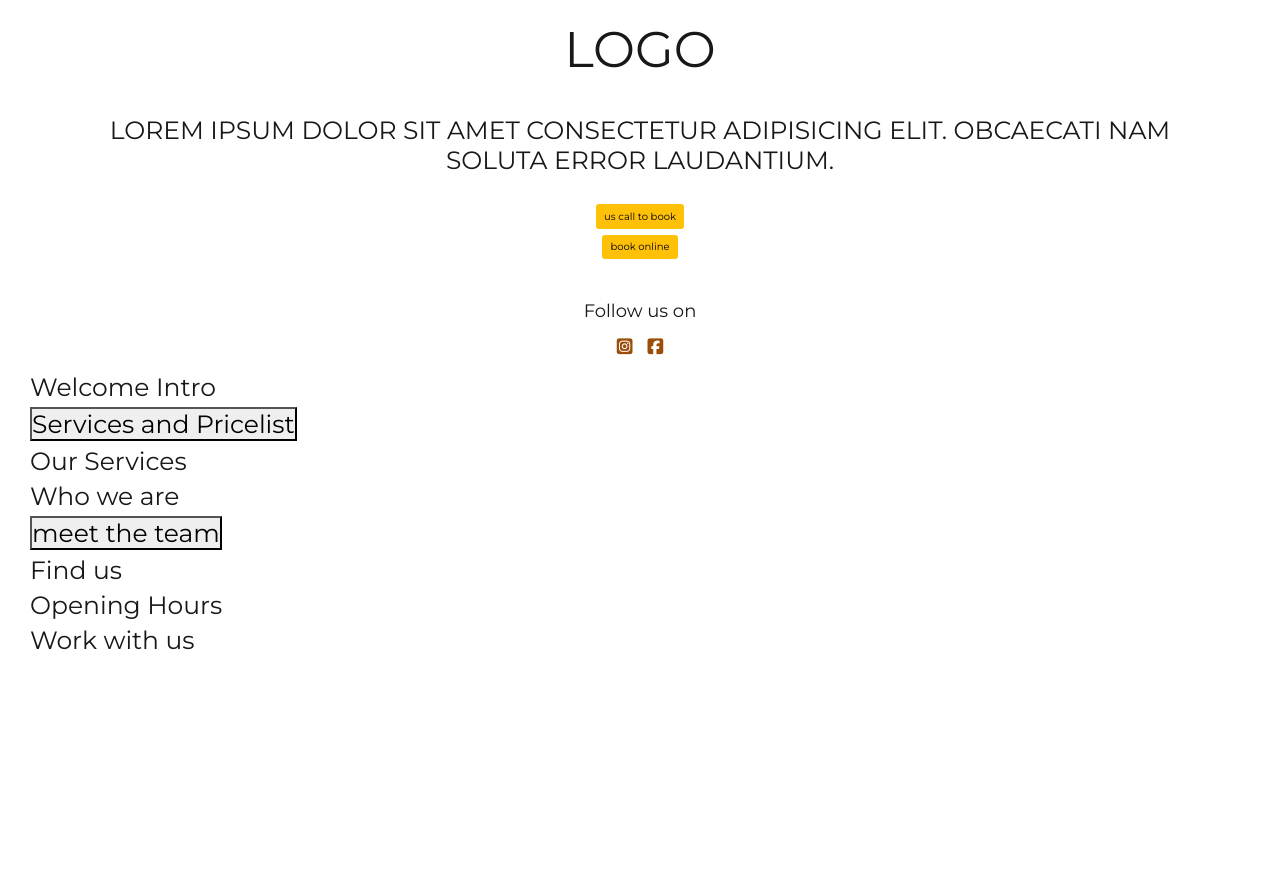
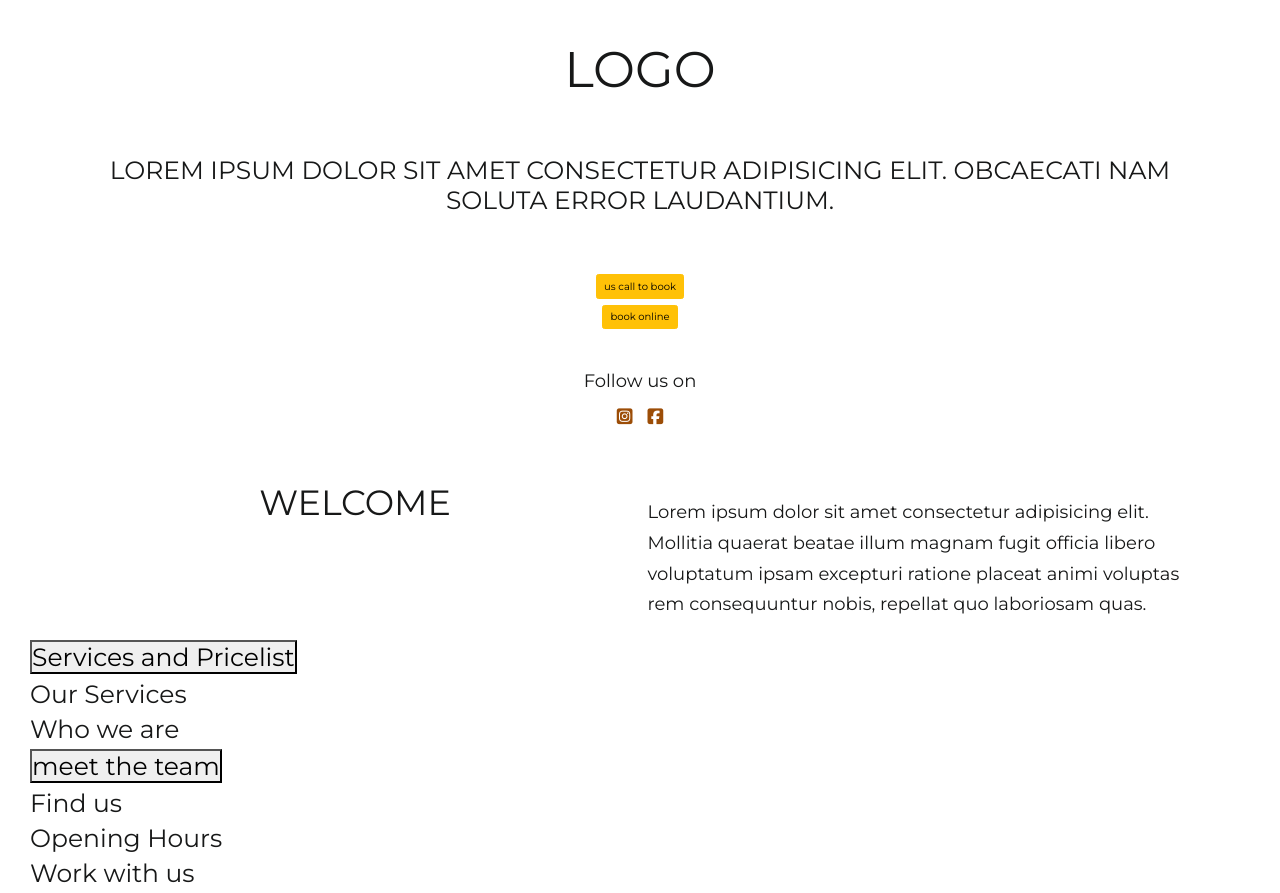
Before and after one commit to neringabickmore/phase2, a website: page index.html in a window 1280 px wide. Before the commit the page ends 810 px from the top, so only its background shows below. Drawn offline with nearby package versions, Linux system fonts and the light colour scheme.

Commit message:
Add Welcome intro container

```diff
--- a/index.html
+++ b/index.html
@@ -15,13 +15,13 @@
 </head>
 <body>
     <!-- Logo container -->
-    <div class="container">
-        <div class="row m-3 p-3">
+    <div class="container mt-5">
+        <div class="row  p-3">
             <div class="col text-center"> <h1 class="h1">Logo</h1></div>
         </div>
     </div>
    <!-- Slogan container -->
-   <div class="container">
+   <div class="container mt-5">
     <div class="row py-3">
         <div class="col text-center">
             <h3 class="h3"> Lorem ipsum dolor sit amet consectetur adipisicing elit. Obcaecati nam soluta error laudantium.
@@ -30,7 +30,7 @@
     </div>
    </div>
     <!-- call to action container -->
-    <div class="container">
+    <div class="container mt-5">
         <div class="row py-3">
             <div class="col-12 text-center">
                 <!-- call to book btn -->
@@ -51,7 +51,17 @@
         </div>
     </div>
     <!-- Welcome Intro -->
-    <h1>Welcome Intro</h1>
+    <div class="container mt-5">
+        <div class="row py-3">
+            <div class="col text-center">
+                <h2 class="h2">Welcome</h2>
+            </div>
+            <div class="col pt-4">
+                <p>Lorem ipsum dolor sit amet consectetur adipisicing elit. Mollitia quaerat beatae illum magnam fugit officia libero voluptatum ipsam excepturi ratione placeat animi voluptas rem consequuntur nobis, repellat quo laboriosam quas.</p>
+            </div>
+        </div>
+    </div>
+   <!-- Services and pricelist -->
     <h1><button>Services and Pricelist </button></h1>
     <h1>Our Services</h1>
     <h1>Who we are</h1>
```
